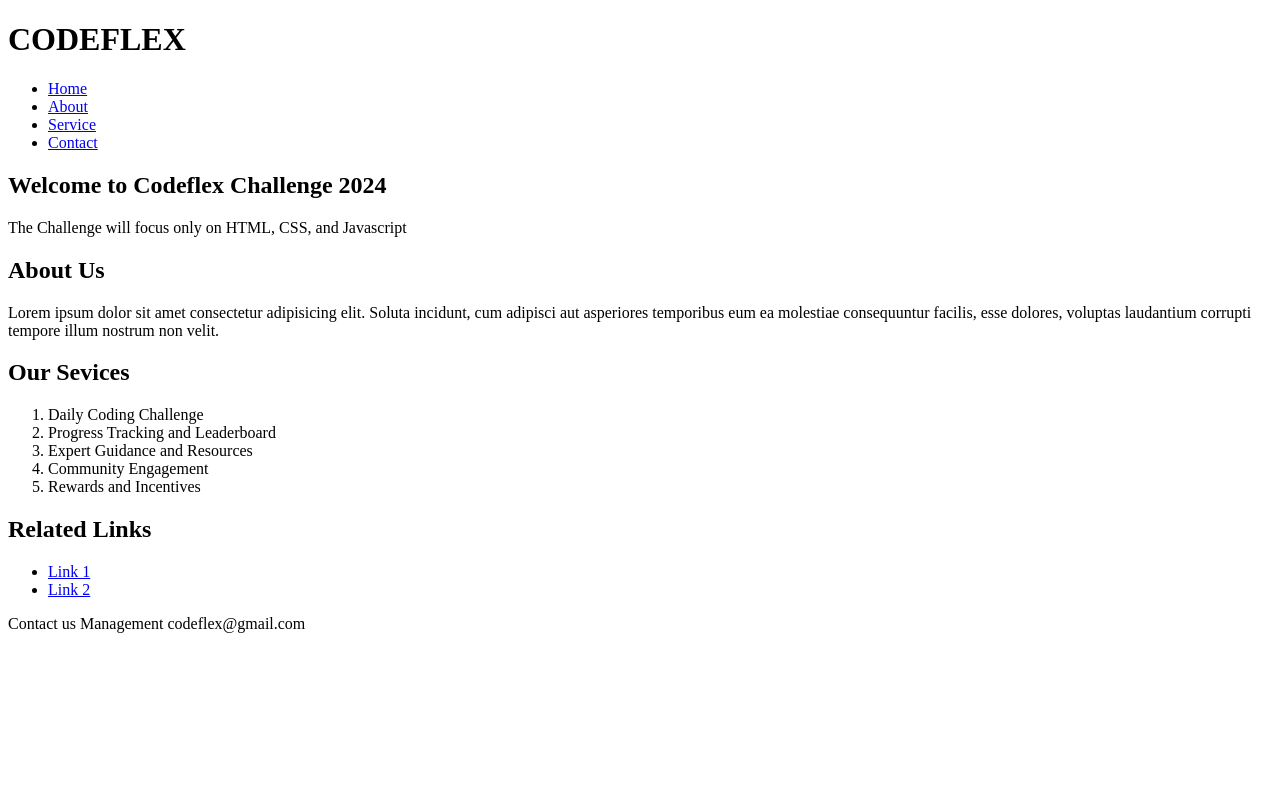
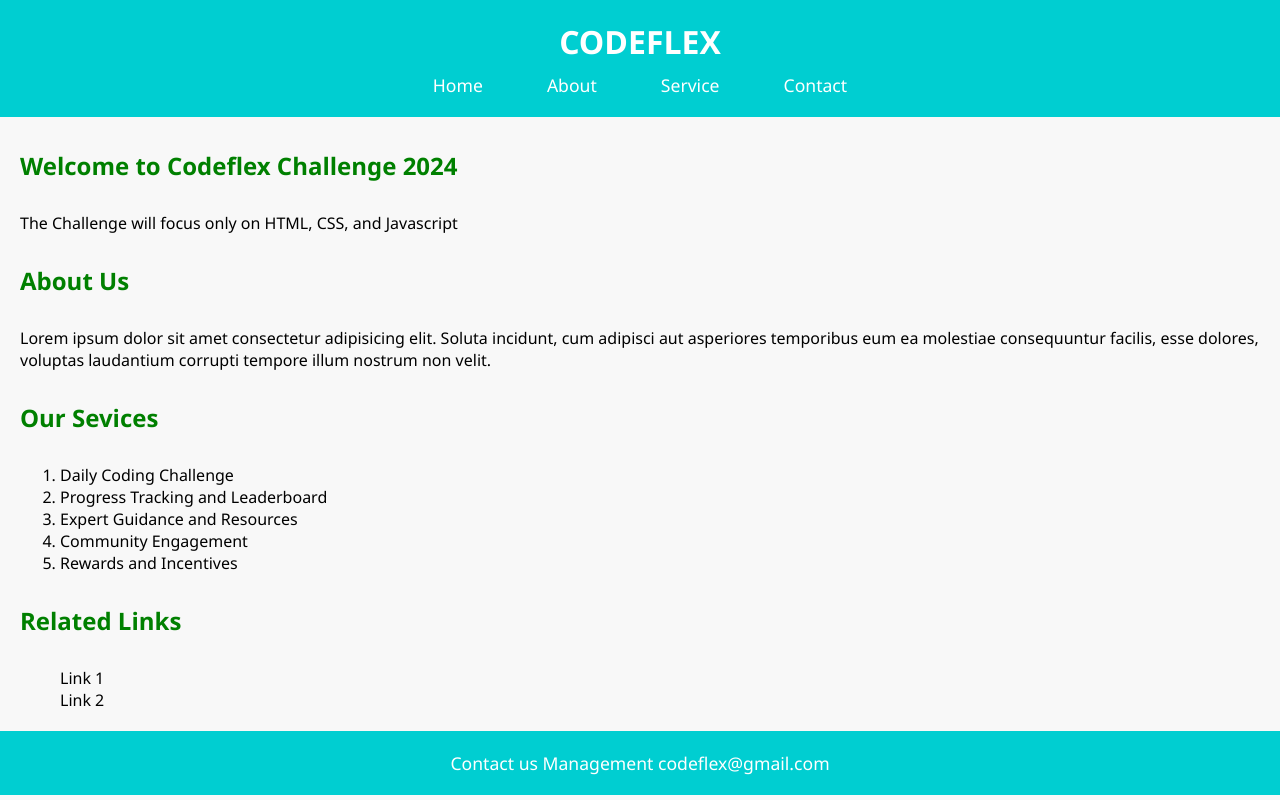
Before and after one commit to Samzy07/30-Days-CodeFlex-Challenge-2024, a plain HTML site: page DayFive/index.html in a window 1280 px wide. Drawn offline with Linux system fonts and the light colour scheme.

Commit message:
Day 6 Task Css

```diff
--- a/DayFive/index.html
+++ b/DayFive/index.html
@@ -4,6 +4,7 @@
     <meta charset="UTF-8">
     <meta name="viewport" content="width=device-width, initial-scale=1.0">
     <title>Document</title>
+    <link rel="stylesheet" href="style.css">
 </head>
 <body>
 
@@ -21,6 +22,9 @@
         </nav>
 
     </header>
+
+    <div>
+
 
         <section-1>
             <h2>Welcome to Codeflex Challenge 2024</h2>
@@ -56,10 +60,14 @@
             </ul>
         </section>
 
+    </div>
+
+
         <footer>
             <p>Contact us Management codeflex@gmail.com</p>
         </footer>
 
 
+
 </body>
 </html>
--- /dev/null
+++ b/DayFive/style.css
@@ -0,0 +1,76 @@
+*{
+    margin: 0;
+    padding: 0;
+    box-sizing: border-box;
+    text-decoration: none;
+}
+
+body{
+    font-family: 'Segoe UI', Tahoma, Geneva, Verdana, sans-serif;
+    background-color: #f8f8f8;
+}
+
+header {
+    display: flex;
+    flex-direction: column;
+    justify-content: center;
+    align-items: center;
+    background-color: darkturquoise;
+    padding: 20px;
+    row-gap: 10px;
+    margin-bottom: 2rem;
+    color: white;
+}
+
+nav ul {
+    display: flex;
+    column-gap: 4rem;
+    list-style: none;
+
+}
+
+nav ul li a{
+    font-size: 1.1rem;
+    color: white;
+}
+
+div {
+    margin-left: 20px;
+    margin-right: 20px;
+}
+
+section-1, section-2, section-3, section-4 {
+    display: flex;
+    flex-direction: column;
+    row-gap: 30px;
+
+}
+
+section-1  h2, section-2  h2, section-3  h2, section-4 h2{
+    color: green;
+}
+
+section-3 ol li {
+    margin-left: 40px;
+}
+
+section-4 ul li {
+    list-style: none;
+    margin-left: 40px;
+}
+
+section-4 ul li a{
+    color: black;
+
+}
+
+footer {
+    background-color: darkturquoise;
+    padding: 20px;
+    display: flex;
+    justify-content: center;
+    align-items: center;
+    color: white;
+    font-size: 1.1rem;
+    margin-top: 20px;
+}
```
